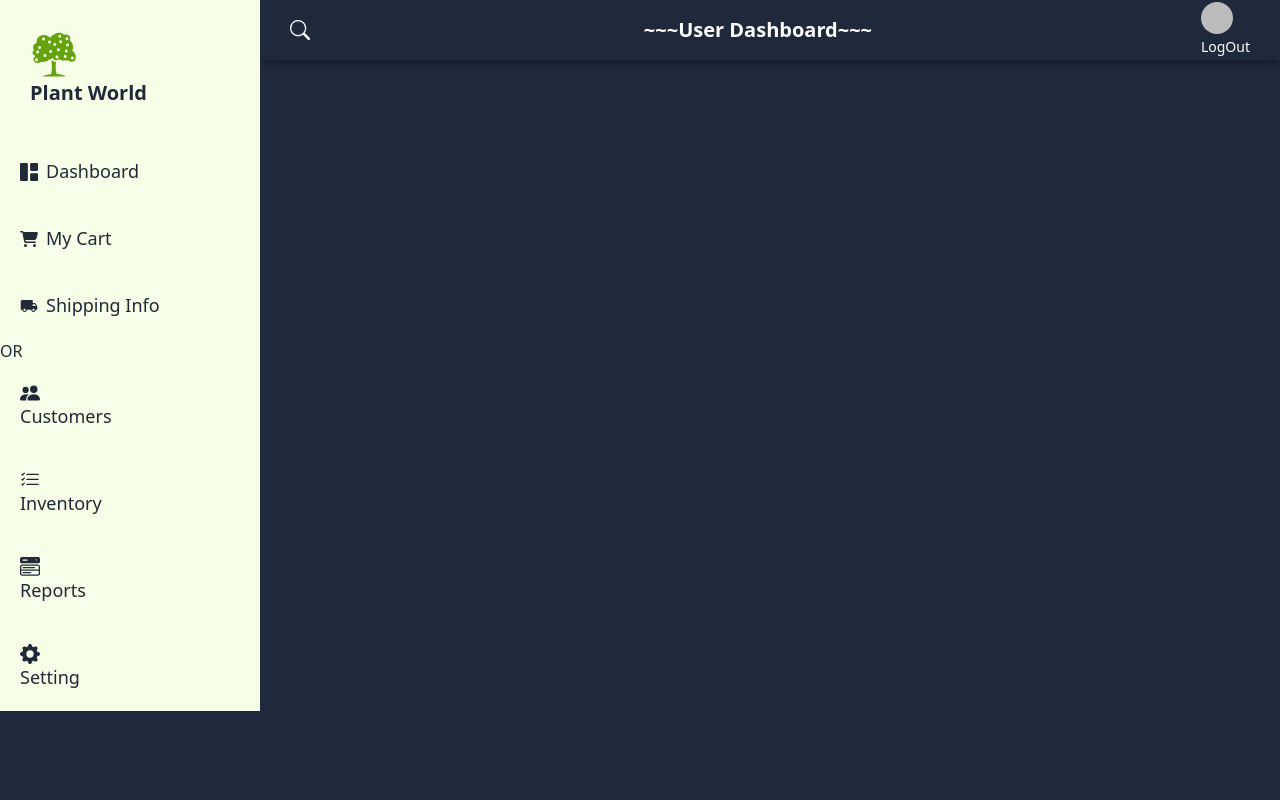
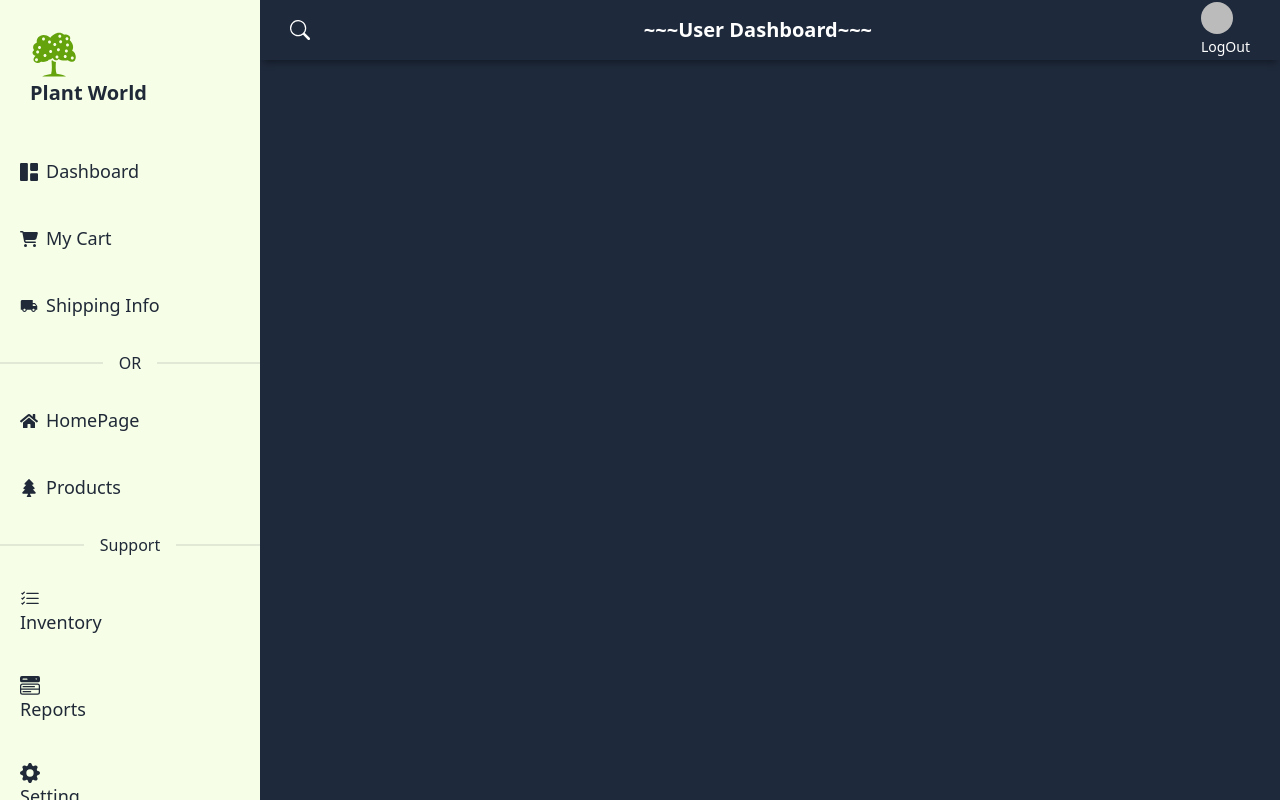
Before and after one commit to sami5671/Planet-World-Client, a React (Vite) app: page /dashboard in a window 1280 px wide. Built offline with nearby package versions, Linux system fonts and the light colour scheme; no server answers; sample sign-in values are in the browser's storage; a web font is replaced by a local one.

Commit message:
added the user routes

```diff
--- a/src/Layout/Dashboard.jsx
+++ b/src/Layout/Dashboard.jsx
@@ -3,6 +3,9 @@ import UseAuth from "../Hooks/UseAuth";
 import UseAdmin from "../Hooks/UseAdmin";
 import UseCart from "../Hooks/UseCart";
 import { FaCartShopping } from "react-icons/fa6";
+import { FaHome } from "react-icons/fa";
+import { FaTree } from "react-icons/fa";
+
 import { MdLocalShipping } from "react-icons/md";
 
 import { NavLink, Outlet, useNavigate } from "react-router-dom";
@@ -80,12 +83,20 @@ const Dashboard = () => {
               </li>
             </NavLink>
 
-            <div className="divide">OR</div>
-            <li className="sidebar-list-item">
-              <a href="">
-                <BsPeopleFill className="icon" /> Customers
-              </a>
-            </li>
+            <div className="divider">OR</div>
+
+            <NavLink to="/">
+              <li className="sidebar-list-item flex items-center gap-2">
+                <FaHome /> HomePage
+              </li>
+            </NavLink>
+            <NavLink to="/products">
+              <li className="sidebar-list-item flex items-center gap-2">
+                <FaTree />
+                Products
+              </li>
+            </NavLink>
+            <div className="divider">Support</div>
             <li className="sidebar-list-item">
               <a href="">
                 <BsListCheck className="icon" /> Inventory
```
